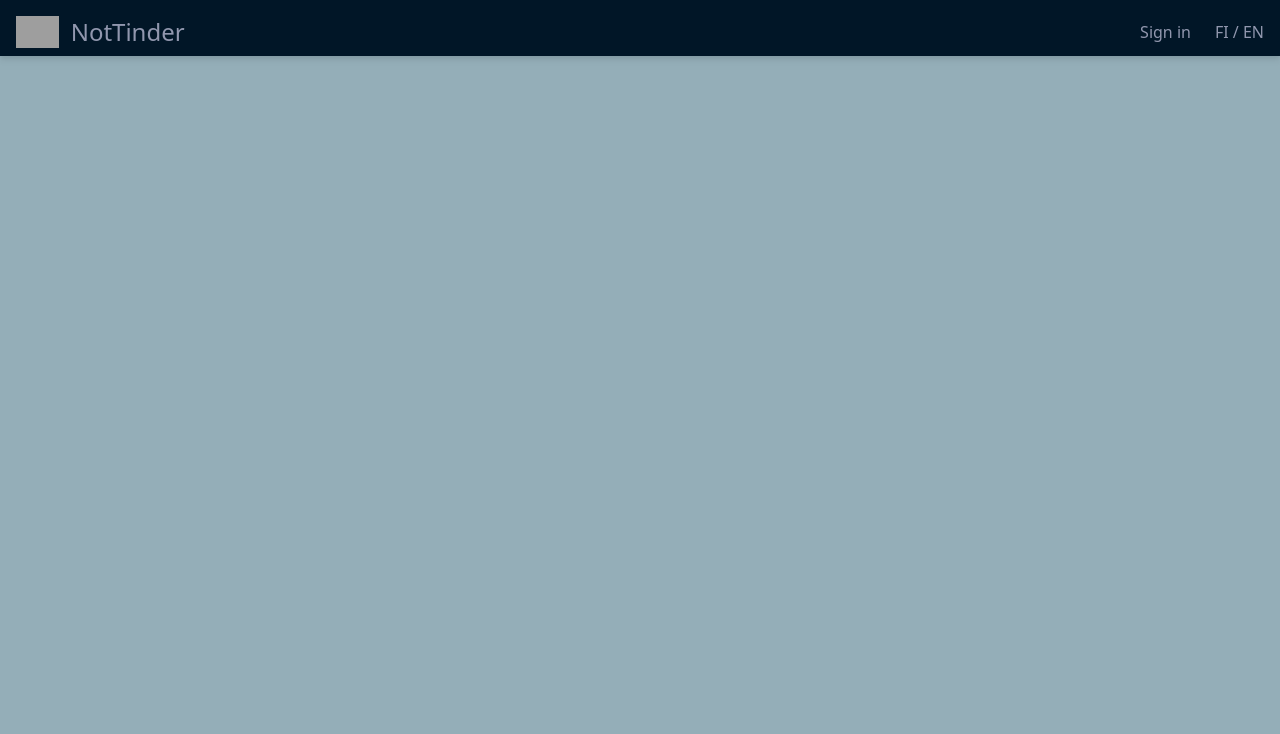
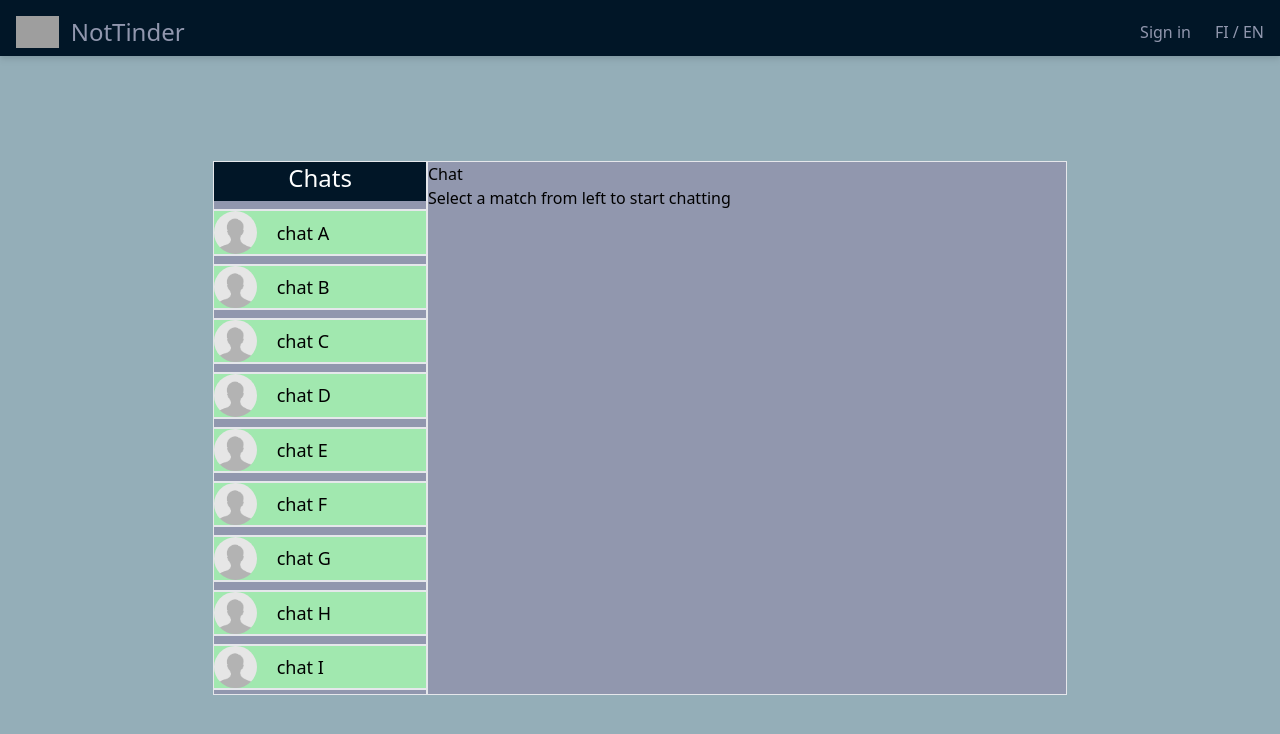
Before and after one commit to Roope1/AWA-project, a React (Create React App) app in the folder client/: page /chat in a window 1280 px wide. Shown: the top 734 px of the page. Built offline with nearby package versions, Linux system fonts and the light colour scheme; no server answers; grey boxes are pictures that could not be loaded.

Commit message:
started work on chat selection frontend

```diff
--- a/client/src/App.tsx
+++ b/client/src/App.tsx
@@ -5,6 +5,7 @@ import RegisterPage from './components/RegisterPage';
 import MainPage from './components/MainPage';
 import SwipePage from './components/SwipePage';
 import EditProfile from './components/EditProfile';
+import ChatPage from './components/ChatPage';
 
 function App() {
   return (
@@ -17,6 +18,7 @@ function App() {
           <Route path='/register' element = { <RegisterPage />} />
           <Route path='/swipe' element = { <SwipePage />} />
           <Route path='/edit' element = {<EditProfile />} />
+          <Route path='/chat' element = {<ChatPage />} />
         </Routes>
       </div>
     </Router>
--- /dev/null
+++ b/client/src/components/ChatPage.tsx
@@ -0,0 +1,35 @@
+import React, { useEffect, useState } from 'react'
+import ChatSelector from './ChatSelector';
+
+const ChatPage = () => {
+    const [matches, setMatches] = useState<string[]>([]);
+    const [selectedChat, setSelectedChat] = useState();
+
+    useEffect(() => {
+        // get the matches form backend and modify matches state accordingly
+        setMatches(["chat A", "chat B", "chat C", "chat D", "chat E", "chat F", "chat G", "chat H", "chat I", "chat J", "chat K" ])
+    }, [])
+
+  return (
+    <div className='w-2/3 h-2/3 bg-secondary rounded m-auto flex flex-row'>
+        <div className='h-full border w-1/3 flex flex-col'>
+            <div className='h-12 text-center bg-main text-white'>
+                <h2 className='text-2xl'> Chats </h2> {/* Top bar */}
+            </div>
+            <div className='grow overflow-y-scroll'>
+            {matches.map(match => (
+                <ChatSelector name={match} setSelectedChat={setSelectedChat}/>
+                ))}
+            </div>
+        </div>
+        <div className='h-full border w-full'>
+            <h2> Chat </h2>
+            {!selectedChat ?
+            <p>Select a match from left to start chatting</p> :
+            <p>{selectedChat}</p>} {/* TODO: change to some chat component which actually allows for chatting */}
+        </div>
+    </div>
+  )
+}
+
+export default ChatPage
--- /dev/null
+++ b/client/src/components/ChatSelector.tsx
@@ -0,0 +1,13 @@
+import React from 'react'
+import avatar from '../images/avatar.jpg'
+
+const ChatSelector = (props: any) => {
+  return (
+    <div onClick={() => props.setSelectedChat(props.name)} className='bg-accent my-2 border-y-2 flex flex-row '>
+        <img src={avatar} alt="avatar" className='w-1/5 rounded-full'/>
+        <h1 className='pl-5 my-auto text-lg'>{props.name}</h1>
+    </div>
+  )
+}
+
+export default ChatSelector
--- a/client/src/components/MainPage.tsx
+++ b/client/src/components/MainPage.tsx
@@ -33,7 +33,7 @@ const MainPage = () => {
   return (
     <div>
       <div className='grid grid-cols-2 w-screen py-10 text-white text-3xl'>
-        <button className='bg-main rounded-xl p-10 m-10'>Chats</button>
+        <button className='bg-main rounded-xl p-10 m-10' onClick={() => window.location.href = '/chat'}>Chats</button>
         <button className='bg-main rounded-xl p-10 m-10' onClick={() => window.location.href = '/swipe'}>Start Swiping</button>
       </div>
       <div className='flex flex-col items-center justify-center'>
```
